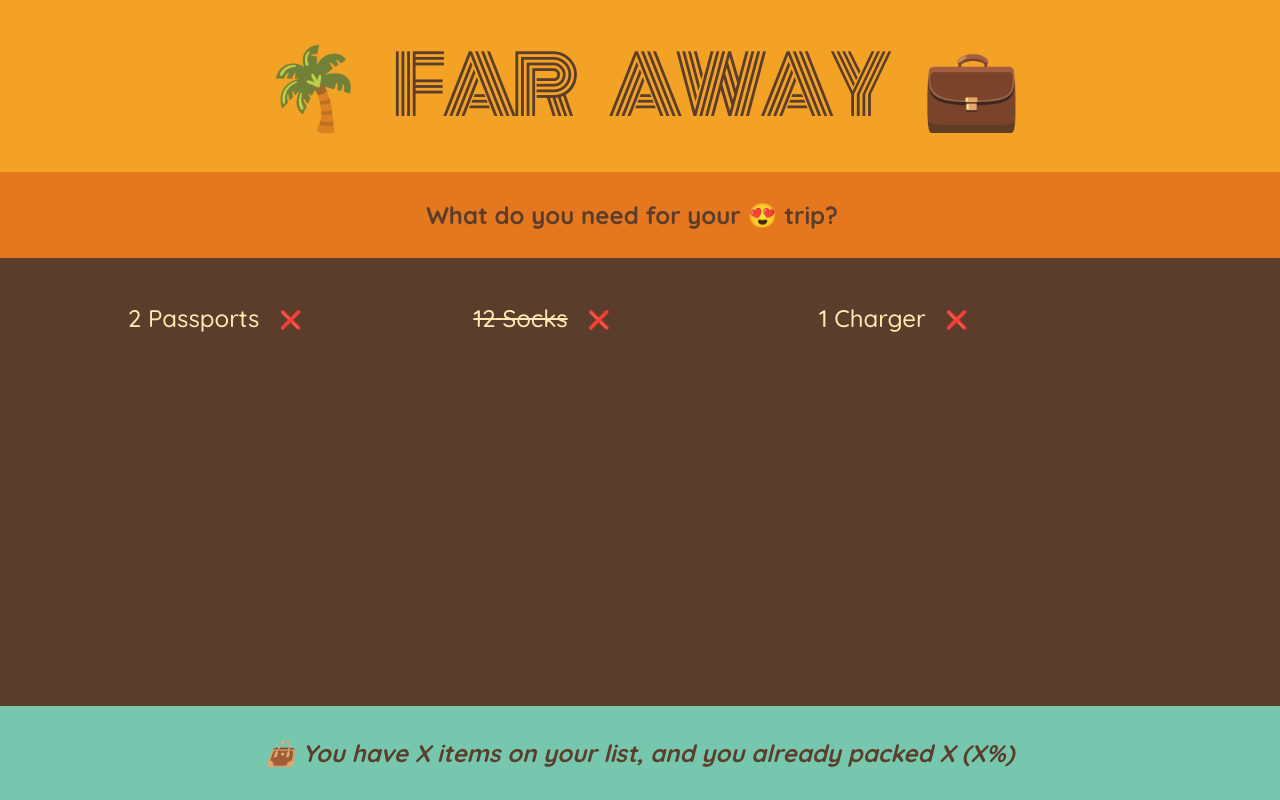
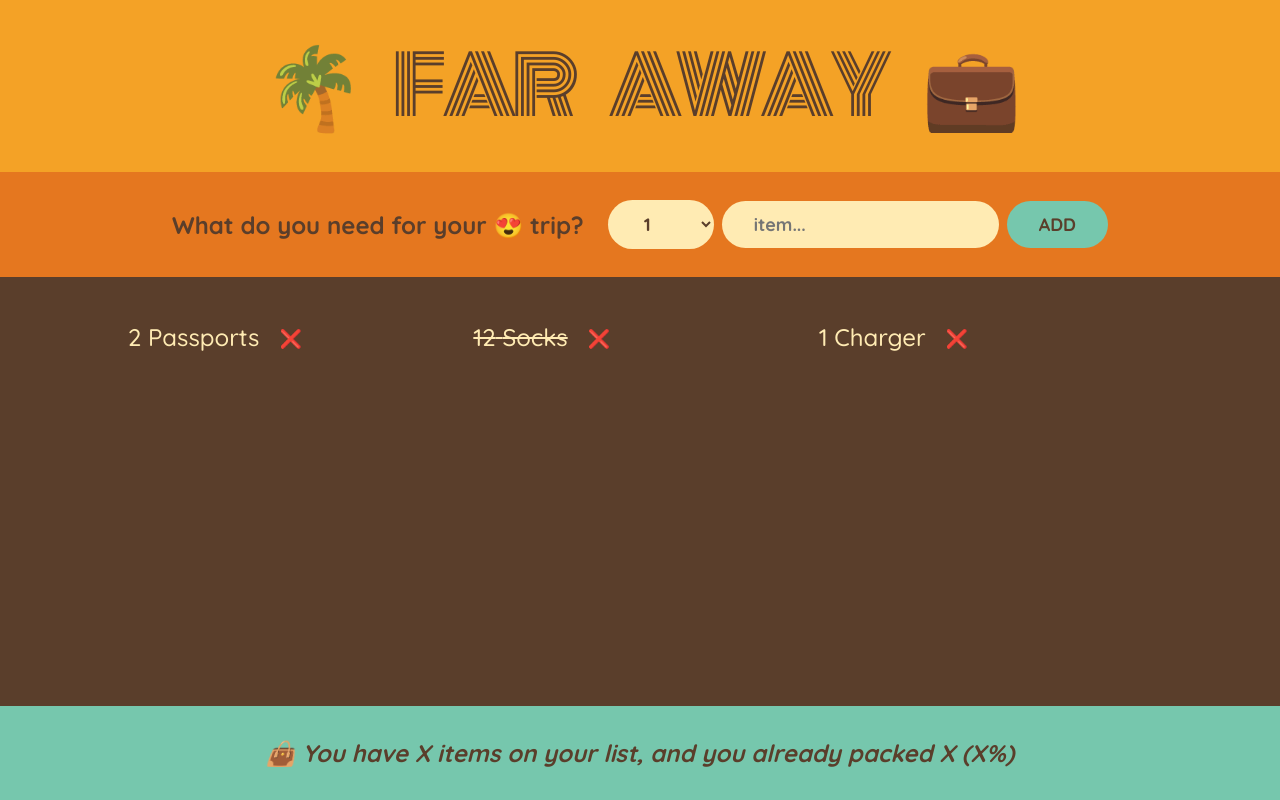
Before and after one commit to fido1hn/travel-list-react, a React (Vite) app: page / in a window 1280 px wide. Built offline with nearby package versions, Linux system fonts and the light colour scheme.

Commit message:
building form and handling submission

```diff
--- a/src/App.jsx
+++ b/src/App.jsx
@@ -20,10 +20,23 @@
 }
 
 function Form() {
+  function handleSubmit(e) {
+    e.preventDefault();
+  }
+
   return (
-    <div className="add-form">
+    <form className="add-form" onSubmit={handleSubmit}>
       <h3>What do you need for your 😍 trip?</h3>
-    </div>
+      <select name="" id="">
+        {Array.from({ length: 20 }, (_, i) => i + 1).map((num) => (
+          <option value={num} key={num}>
+            {num}
+          </option>
+        ))}
+      </select>
+      <input type="text" placeholder="item..." />
+      <button>Add</button>
+    </form>
   );
 }
 
@@ -32,7 +45,7 @@
     <div className="list">
       <ul>
         {initialItems.map((item) => (
-          <Item item={item} />
+          <Item item={item} key={item.id} />
         ))}
       </ul>
     </div>
```
